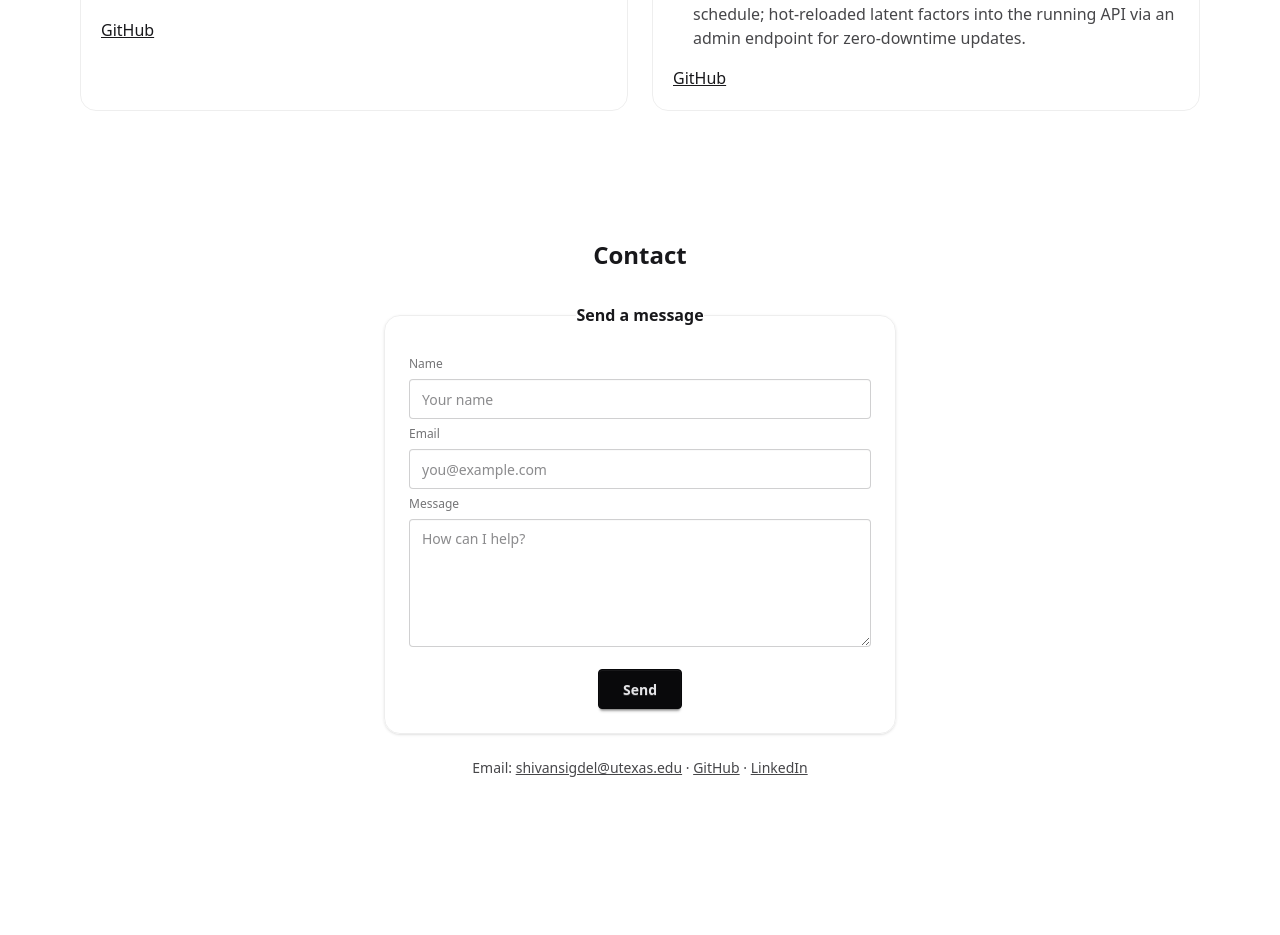
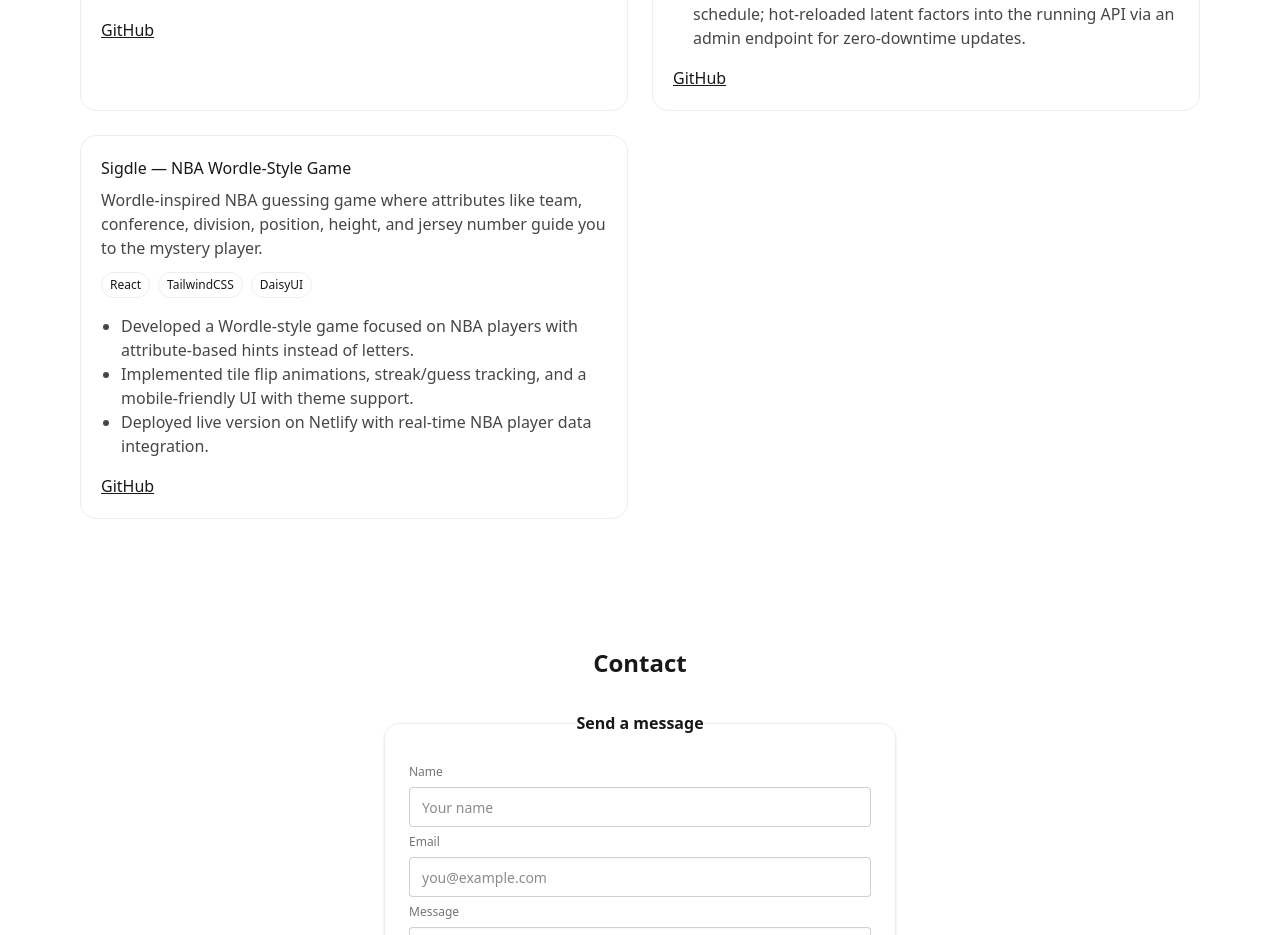
Before and after one commit to shivansigdel/website, a React (Vite) app: page / in a window 1280 px wide. Shown: the part 2580-3515 px from the top of the page. Before the commit the page ends 3422 px from the top, so only its background shows below. Built offline with nearby package versions, Linux system fonts and the light colour scheme.

Commit message:
added another project

```diff
--- a/src/data/projectsdata.js
+++ b/src/data/projectsdata.js
@@ -28,4 +28,19 @@ export const projects = [
     ],
     links: { github: "https://github.com/shivansigdel/Filmly" },
   },
+  {
+    title: "Sigdle — NBA Wordle-Style Game",
+    blurb:
+      "Wordle-inspired NBA guessing game where attributes like team, conference, division, position, height, and jersey number guide you to the mystery player.",
+    tech: ["React", "TailwindCSS", "DaisyUI"],
+    highlights: [
+      "Developed a Wordle-style game focused on NBA players with attribute-based hints instead of letters.",
+      "Implemented tile flip animations, streak/guess tracking, and a mobile-friendly UI with theme support.",
+      "Deployed live version on Netlify with real-time NBA player data integration.",
+    ],
+    links: {
+      demo: "https://sigdle.netlify.app/",
+      github: "https://github.com/shivansigdel/sigdle",
+    },
+  },
 ];
```
